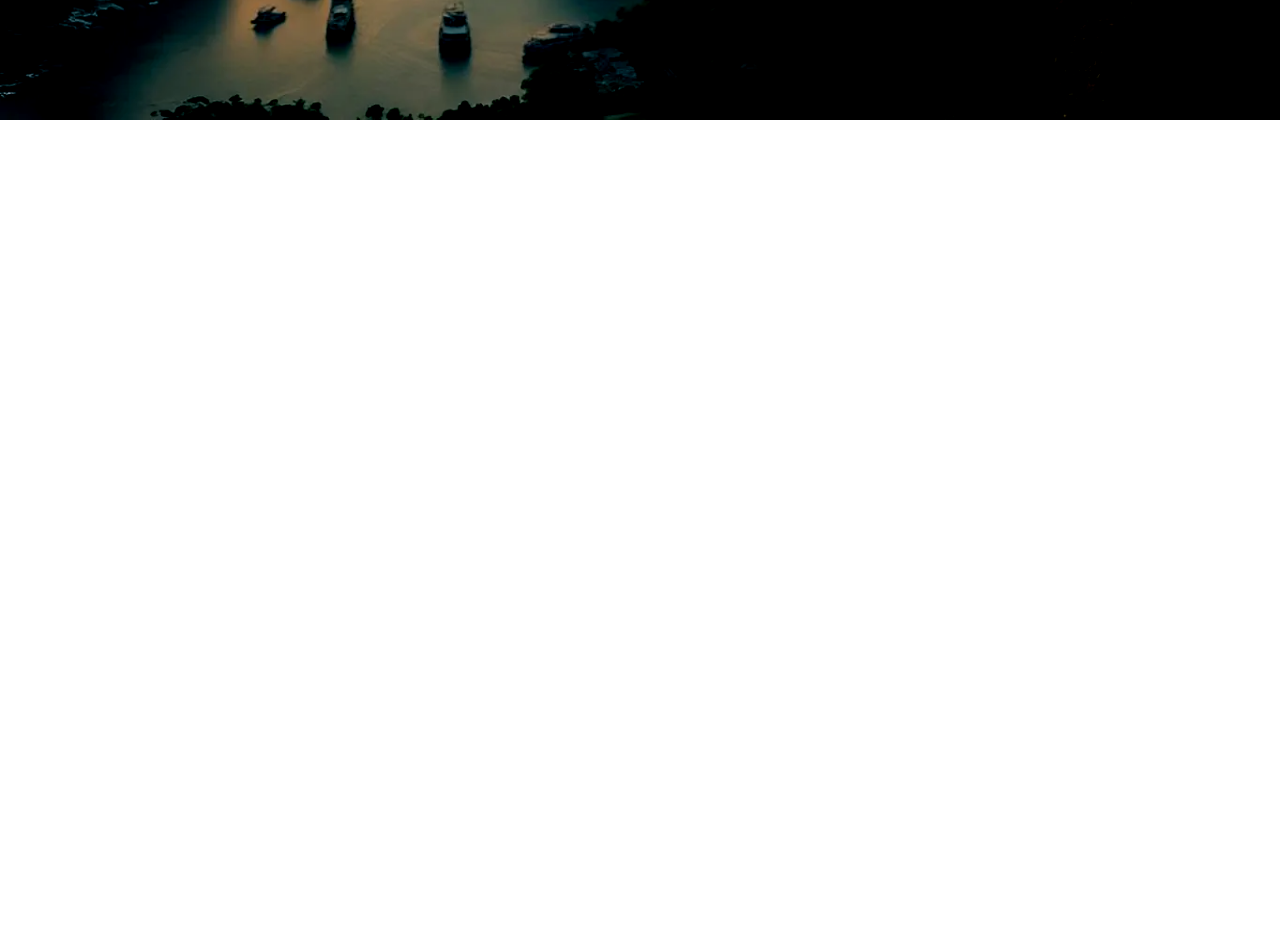
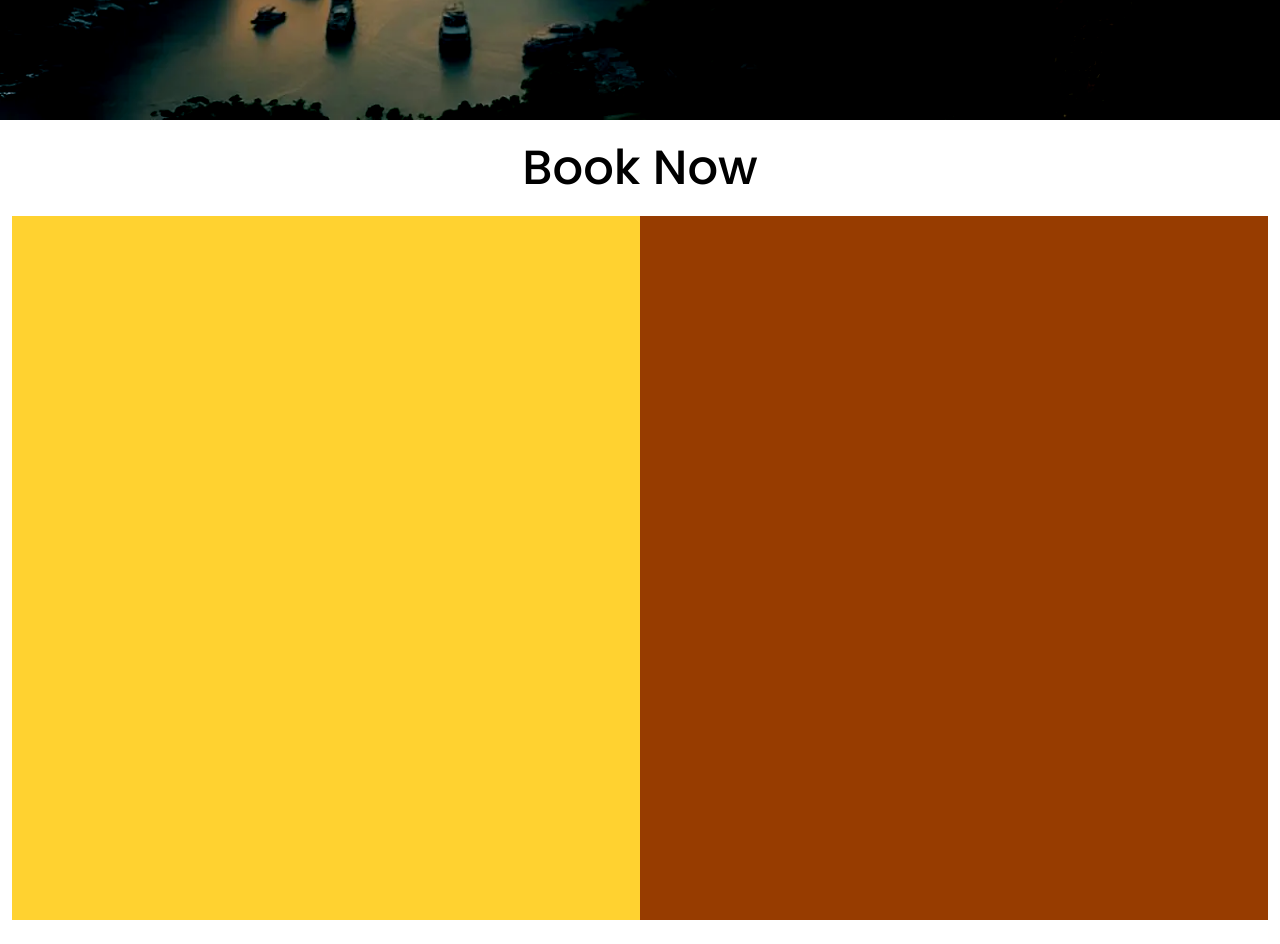
Before and after one commit to aktech27/jain-online-fe-project, a React (Vite) app: page / in a window 1280 px wide. Shown: the part 680-1624 px from the top of the page. Before the commit the page ends 800 px from the top, so only its background shows below. Built offline with nearby package versions, Linux system fonts and the light colour scheme.

Commit message:
[WIP] Add basic layout for book now section

```diff
--- a/src/App.tsx
+++ b/src/App.tsx
@@ -1,10 +1,11 @@
-import { Navbar, HeroSection } from './components';
+import { Navbar, HeroSection, BookNow } from './components';
 
 const App = () => {
   return (
     <>
       <Navbar />
       <HeroSection />
+      <BookNow />
     </>
   );
 };
--- /dev/null
+++ b/src/components/BookNow/BookSection.tsx
@@ -0,0 +1,13 @@
+  const BookSection = () => {
+  return (
+    <section id="booknow" className="h-screen py-6">
+      <h3 className="text-center text-5xl">Book Now</h3>
+      <div className="flex items-center p-3 py-6 h-full">
+      <div className="w-[50%] h-full bg-amber-300"></div>
+      <div className="w-[50%] h-full bg-amber-800"></div>
+      </div>
+    </section>
+  )
+}
+
+export default BookSection
--- a/src/components/index.ts
+++ b/src/components/index.ts
@@ -1,2 +1,3 @@
 export { default as Navbar } from './Navigation/Navbar';
 export { default as HeroSection } from './Hero/HeroSection';
+export { default as BookNow } from './BookNow/BookSection';
```
